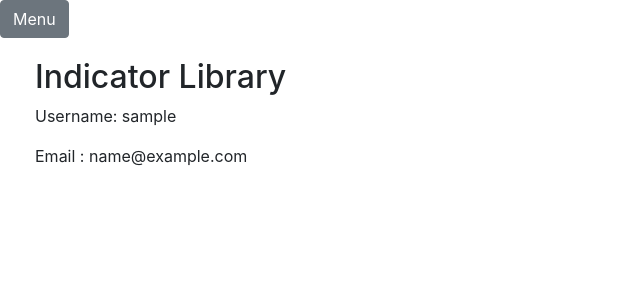
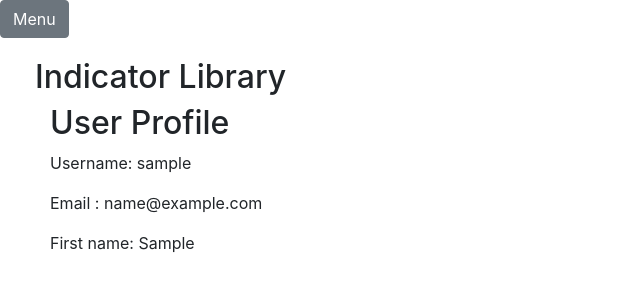
Before and after one commit to hikaya-io/indicator-library, a Django app: page /profile/ in a window 1280 px wide. Shown: the top 300 px of the page, without its empty margins (0-640 px from the left). Run offline with Django 3.2, Linux system fonts and the light colour scheme; a user stored in the database is signed in; tables that the repository leaves empty hold one stand-in row (values such as "Sample post"); parts of the project's set-up code (start-up, migrations or seed data) failed here and were passed over; some libraries are stand-ins or nearby versions.

Commit message:
indicator addition form

```diff
--- a/indicatorlibrary/quickstart/templates/base.html
+++ b/indicatorlibrary/quickstart/templates/base.html
@@ -35,19 +35,10 @@
                     <a href="/profile/">Profile</a>
                 </li>
                 <li>
-                    <a href="/about/">About us</a>
+                    <a href="/add/">Add Indicator</a>
                 </li>
                 <li>
-                    <a href="#">Events</a>
-                </li>
-                <li>
-                    <a href="#">About</a>
-                </li>
-                <li>
-                    <a href="#">Services</a>
-                </li>
-                <li>
-                    <a href="#">Contact</a>
+                    <a href="/about/">About us</a>
                 </li>
             </ul>
         </div>
--- a/indicatorlibrary/quickstart/templates/quickstart/Profile.html
+++ b/indicatorlibrary/quickstart/templates/quickstart/Profile.html
@@ -1,8 +1,9 @@
 {% extends 'base.html' %}
 {% block content %}
-
-<p>Username: {{ user }}</p>
+    <div class="container-fluid">
+    <h2>User Profile</h2>
+    <p>Username: {{ user }}</p>
     <p>Email : {{ user.email }}</p>
-
-
+    <p>First name: {{ user.first_name }}</p>
+    </div>
 {% endblock %}
--- a/indicatorlibrary/quickstart/templates/quickstart/about.html
+++ b/indicatorlibrary/quickstart/templates/quickstart/about.html
@@ -1,6 +1,6 @@
 {% extends 'base.html' %}
 {% block content %}
-    <p><b>TolaData<b> is supporting an open source project called the Indicator Library, which started as an exercise to collect and compile nearly 2,500 commonly used indicators used by NGOs and donors in the international development and humanitarian sector as well as to include indicators used for corporate reporting on the SDGs.
+    <p><label href="https://toladata.com">TolaData</label> is supporting an open source project called the Indicator Library, which started as an exercise to collect and compile nearly 2,500 commonly used indicators used by NGOs and donors in the international development and humanitarian sector as well as to include indicators used for corporate reporting on the SDGs.
 <br>
 The project’s goal is to improve the use of indicators by promoting standard, reusable indicators alongside guidance to help users effectively plan and collect useful data for their projects.</p>
 {% endblock %}
--- a/indicatorlibrary/quickstart/views.py
+++ b/indicatorlibrary/quickstart/views.py
@@ -8,7 +8,7 @@ from .filters import IndicatorFilter
 from django.shortcuts import render,redirect
 from django.db import transaction
 from django.contrib.auth.decorators import login_required
-from .forms import SignUpForm
+from .forms import SignUpForm, IndicatorAddForm
 from django.contrib.auth import login, authenticate
 from django.contrib.auth.models import User
 
@@ -36,6 +36,9 @@ def view_profile(request):
 def about(request):
     return render(request, 'quickstart/about.html')
 
+def add_indicator(request):
+    form  = IndicatorAddForm
+    return render(request, 'quickstart/add_indicator.html', {'form': form})
 
 class UserViewSet(viewsets.ModelViewSet):
     """
--- a/indicatorlibrary/urls.py
+++ b/indicatorlibrary/urls.py
@@ -38,5 +38,6 @@ urlpatterns = [
     url(r'^admin/', admin.site.urls),
     url(r'^signup/$', views.signup, name='signup'),
     url(r'^profile/$', views.view_profile, name='view_profile'),
-    url(r'^about/$', views.about, name='about')
+    url(r'^about/$', views.about, name='about'),
+    url(r'^add/$', views.add_indicator, name='add')
 ]
```
Also changed, not shown: indicatorlibrary/quickstart/templates/quickstart/add_indicator.html (added, +20 -0 lines), requirements.txt (+20 -2 lines), 1 other file.
